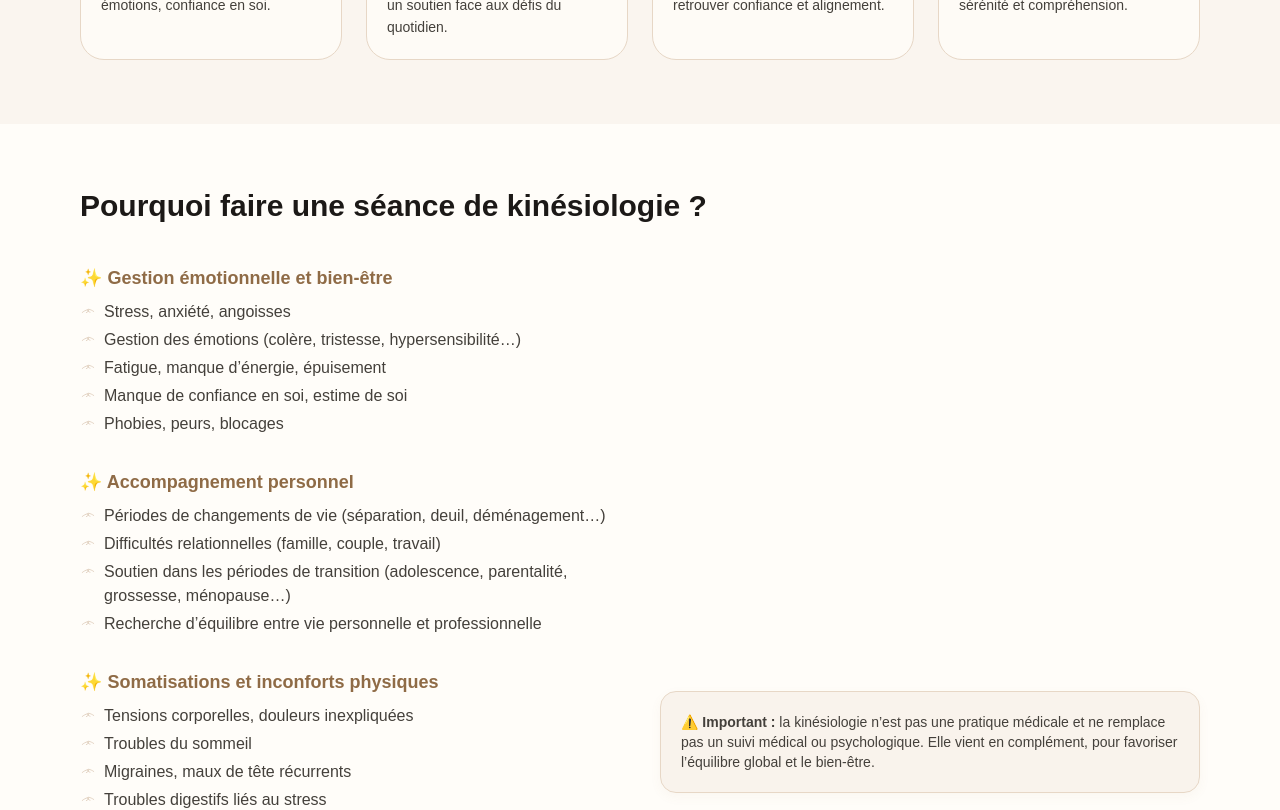
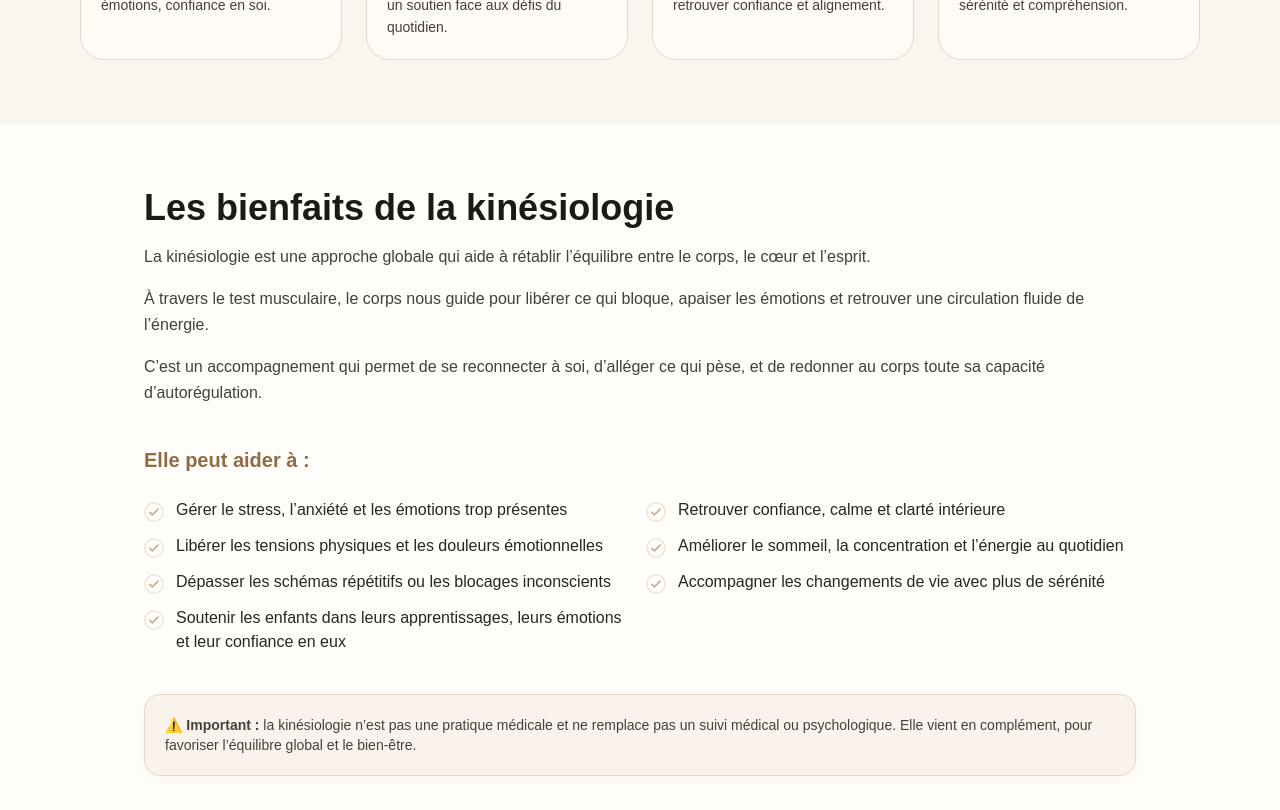
Before and after one commit to PabloDev-bit/site-web-lola, a Next.js app in the folder site-web-lola/: page / in a window 1280 px wide. Shown: the part 1940-2750 px from the top of the page. Built offline with nearby package versions, Linux system fonts and the light colour scheme.

Commit message:
feat: add Bienfaits component to showcase benefits of kinesiology

```diff
--- /dev/null
+++ b/site-web-lola/src/components/Bienfaits.tsx
@@ -0,0 +1,106 @@
+import { useEffect, useRef, useState } from "react";
+
+type Props = {
+  id?: string;
+  className?: string;
+};
+
+export default function Bienfaits({ id = "bienfaits", className = "" }: Props) {
+  const rootRef = useRef<HTMLDivElement | null>(null);
+  const [visible, setVisible] = useState(false);
+
+  useEffect(() => {
+    const el = rootRef.current;
+    if (!el) return;
+    const io = new IntersectionObserver(
+      (ents) => ents.forEach((e) => e.isIntersecting && setVisible(true)),
+      { threshold: 0.2 }
+    );
+    io.observe(el);
+    return () => io.disconnect();
+  }, []);
+
+  return (
+    <section id={id} className={`bg-[#FFFDF9] ${className}`}>
+      <div
+        ref={rootRef}
+        className={[
+          "mx-auto max-w-5xl px-4 py-16 transition-all duration-700 ease-out",
+          visible ? "opacity-100 translate-y-0" : "opacity-0 translate-y-6",
+        ].join(" ")}
+      >
+        {/* Titre */}
+        <h2 className="text-3xl sm:text-4xl font-semibold text-stone-900">
+          Les bienfaits de la kinésiologie
+        </h2>
+
+        {/* Intro */}
+        <div className="mt-4 space-y-4 text-stone-700 leading-relaxed">
+          <p>
+            La kinésiologie est une approche globale qui aide à rétablir l’équilibre entre le corps,
+            le cœur et l’esprit.
+          </p>
+          <p>
+            À travers le test musculaire, le corps nous guide pour libérer ce qui bloque, apaiser
+            les émotions et retrouver une circulation fluide de l’énergie.
+          </p>
+          <p>
+            C’est un accompagnement qui permet de se reconnecter à soi, d’alléger ce qui pèse,
+            et de redonner au corps toute sa capacité d’autorégulation.
+          </p>
+        </div>
+
+        {/* Sous-titre */}
+        <h3 className="mt-10 text-xl font-semibold text-[#8F6B46]">
+          Elle peut aider à :
+        </h3>
+
+        {/* Liste des bienfaits */}
+        <ul className="mt-6 grid gap-3 sm:grid-cols-2">
+          {benefits.map((item, i) => (
+            <li key={i} className="flex items-start gap-3 text-stone-800">
+              <span className="mt-1 shrink-0">
+                <CheckIcon className="h-5 w-5 text-[#C9AD92]" />
+              </span>
+              <span>{item}</span>
+            </li>
+          ))}
+        </ul>
+
+        {/* Alerte info (optionnelle) */}
+        <div className="mt-10 rounded-2xl border border-[#E7D7C6] bg-[#F7EFE7]/70 p-5 text-sm text-stone-700 shadow-[0_4px_12px_rgba(163,123,83,0.05)]">
+          ⚠️ <strong>Important :</strong> la kinésiologie n’est pas une pratique médicale et ne
+          remplace pas un suivi médical ou psychologique. Elle vient en complément, pour favoriser
+          l’équilibre global et le bien-être.
+        </div>
+      </div>
+    </section>
+  );
+}
+
+/* ========================= Données & Icône ========================= */
+
+const benefits = [
+  "Gérer le stress, l’anxiété et les émotions trop présentes",
+  "Retrouver confiance, calme et clarté intérieure",
+  "Libérer les tensions physiques et les douleurs émotionnelles",
+  "Améliorer le sommeil, la concentration et l’énergie au quotidien",
+  "Dépasser les schémas répétitifs ou les blocages inconscients",
+  "Accompagner les changements de vie avec plus de sérénité",
+  "Soutenir les enfants dans leurs apprentissages, leurs émotions et leur confiance en eux",
+];
+
+function CheckIcon({ className = "" }: { className?: string }) {
+  return (
+    <svg viewBox="0 0 24 24" fill="none" className={className} aria-hidden="true">
+      <circle cx="12" cy="12" r="11" stroke="currentColor" strokeWidth="1.5" opacity="0.35" />
+      <path
+        d="M7 12.5l3 3 7-7"
+        stroke="currentColor"
+        strokeWidth="2"
+        strokeLinecap="round"
+        strokeLinejoin="round"
+      />
+    </svg>
+  );
+}
--- a/site-web-lola/src/components/BienfaitsWithWhale.tsx
+++ b/site-web-lola/src/components/BienfaitsWithWhale.tsx
@@ -98,13 +98,7 @@ export default function BienfaitsWithWhale({
           </div>
 
           {/* Partie droite — uniquement l’avertissement maintenant */}
-          <div className="flex flex-col justify-center">
-            <div className="rounded-2xl border border-[#E7D7C6] bg-[#F7EFE7]/70 p-5 text-sm text-stone-700 shadow-[0_4px_12px_rgba(163,123,83,0.05)]">
-              ⚠️ <strong>Important :</strong> la kinésiologie n’est pas une pratique médicale et ne
-              remplace pas un suivi médical ou psychologique. Elle vient en complément, pour
-              favoriser l’équilibre global et le bien-être.
-            </div>
-          </div>
+
         </div>
       </div>
     </section>
--- a/site-web-lola/src/pages/index.tsx
+++ b/site-web-lola/src/pages/index.tsx
@@ -8,6 +8,8 @@ import BienfaitsWithWhale from "@/components/BienfaitsWithWhale";
 import Testimonials from "@/components/Testimonials";
 import MissionCoeur from "@/components/MissionCoeur";
 import ReflexesArchaiques from "@/components/ReflexesArchaïques";
+import Bienfaits from "@/components/Bienfaits";
+
 
 export default function Home() {
   const [menuOpen, setMenuOpen] = useState(false);
@@ -205,6 +207,10 @@ export default function Home() {
           </div>
         </section>
 
+<section id="les-bienfaits" className="scroll-mt-24">
+  <Bienfaits />
+</section>
+
         {/* BIENFAITS */}
         <section id="bienfaits" className="scroll-mt-24">
        <BienfaitsWithWhale
```
